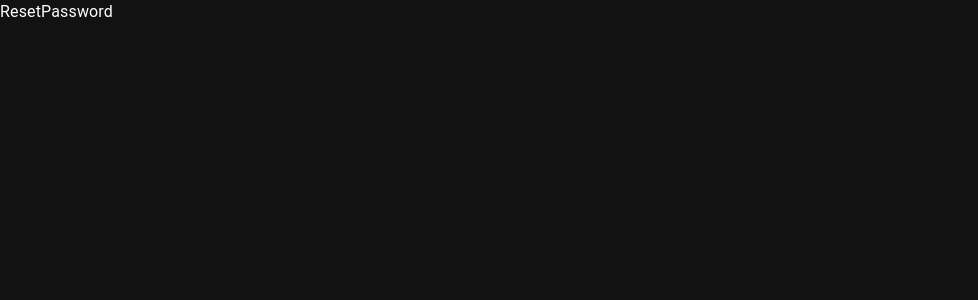
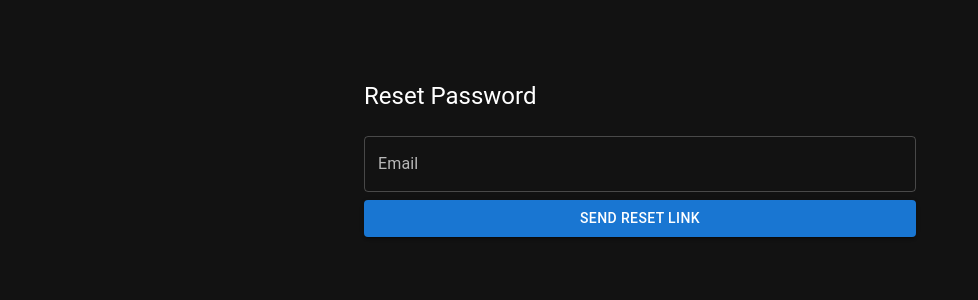
Before and after one commit to kirito0018/firebase-auth-app, a React (Vite) app: page /reset in a window 1280 px wide. Shown: the top 300 px of the page, without its empty margins (0-978 px from the left). Built offline with nearby package versions, Linux system fonts and the light colour scheme; no server answers.

Commit message:
Add register and reset password features, update auth context and private route handling

```diff
--- a/src/components/Auth/Login.jsx
+++ b/src/components/Auth/Login.jsx
@@ -1,7 +1,7 @@
 import { useState } from 'react';
 import { signInWithEmailAndPassword } from 'firebase/auth';
 import { auth } from '../../services/firebase';
-import { useNavigate } from 'react-router-dom';
+import { useNavigate, Link } from 'react-router-dom';
 import {
     Container,
     TextField,
@@ -31,11 +31,13 @@ export default function Login() {
                 <Typography variant="h4" gutterBottom>
                     Login
                 </Typography>
+
                 {error && (
                     <Typography color="error" variant="body2">
                         {error}
                     </Typography>
                 )}
+
                 <TextField
                     label="Email"
                     fullWidth
@@ -43,6 +45,7 @@ export default function Login() {
                     value={email}
                     onChange={(e) => setEmail(e.target.value)}
                 />
+
                 <TextField
                     label="Password"
                     type="password"
@@ -51,9 +54,28 @@ export default function Login() {
                     value={password}
                     onChange={(e) => setPassword(e.target.value)}
                 />
-                <Button variant="contained" color="primary" fullWidth onClick={handleLogin}>
+
+                <Button
+                    variant="contained"
+                    color="primary"
+                    fullWidth
+                    onClick={handleLogin}
+                    sx={{ mt: 2 }}
+                >
                     Login
                 </Button>
+                <Box mt={2} textAlign="center">
+                    <Button component={Link} to="/reset">
+                        Forgot Password?
+                    </Button>
+                </Box>
+                <Box mt={2} textAlign="center">
+                    <Typography variant="body2">
+                        Don't have an account?{' '}
+                        <Button component={Link} to="/register">Register</Button>
+                    </Typography>
+                </Box>
+
             </Box>
         </Container>
     );
--- a/src/components/Auth/LogoutButton.jsx
+++ b/src/components/Auth/LogoutButton.jsx
@@ -7,7 +7,7 @@ export default function LogoutButton() {
 
     const handleLogout = async () => {
         await auth.signOut();
-        navigate('/login');
+        navigate('/');
     };
 
     return (
--- a/src/components/Auth/Register.jsx
+++ b/src/components/Auth/Register.jsx
@@ -1,7 +1,84 @@
-import React from 'react'
+import { useState } from 'react';
+import {
+    Container,
+    TextField,
+    Button,
+    Typography,
+    Box,
+    Alert,
+} from '@mui/material';
+import { createUserWithEmailAndPassword } from 'firebase/auth';
+import { auth } from '../../services/firebase';
+import { useNavigate, Link } from 'react-router-dom';
 
 export default function Register() {
+    const [email, setEmail] = useState('');
+    const [password, setPassword] = useState('');
+    const [error, setError] = useState('');
+    const [success, setSuccess] = useState('');
+    const navigate = useNavigate();
+
+    const handleRegister = async () => {
+        setError('');
+        setSuccess('');
+
+        if (password.length < 6) {
+            setError('Password must be at least 6 characters');
+            return;
+        }
+
+        try {
+            await createUserWithEmailAndPassword(auth, email, password);
+            setSuccess('Account created successfully!');
+            navigate('/dashboard');
+        } catch (err) {
+            setError('Registration failed. Email may already be in use.');
+        }
+    };
+
     return (
-        <div>Register</div>
-    )
+        <Container maxWidth="sm">
+            <Box mt={10}>
+                <Typography variant="h4" gutterBottom>
+                    Register
+                </Typography>
+                {error && <Alert severity="error">{error}</Alert>}
+                {success && <Alert severity="success">{success}</Alert>}
+
+                <TextField
+                    label="Email"
+                    fullWidth
+                    margin="normal"
+                    value={email}
+                    onChange={(e) => setEmail(e.target.value)}
+                />
+
+                <TextField
+                    label="Password"
+                    type="password"
+                    fullWidth
+                    margin="normal"
+                    value={password}
+                    onChange={(e) => setPassword(e.target.value)}
+                />
+
+                <Button
+                    variant="contained"
+                    color="primary"
+                    fullWidth
+                    onClick={handleRegister}
+                    sx={{ mt: 2 }}
+                >
+                    Register
+                </Button>
+
+                <Box mt={2} textAlign="center">
+                    <Typography variant="body2">
+                        Already have an account?{' '}
+                        <Button component={Link} to="/login">Login</Button>
+                    </Typography>
+                </Box>
+            </Box>
+        </Container>
+    );
 }
--- a/src/components/Auth/ResetPassword.jsx
+++ b/src/components/Auth/ResetPassword.jsx
@@ -1,7 +1,50 @@
-import React from 'react'
+import { useState } from 'react';
+import { sendPasswordResetEmail } from 'firebase/auth';
+import { auth } from '../../services/firebase';
+import {
+    Container,
+    TextField,
+    Button,
+    Typography,
+    Box,
+    Alert,
+} from '@mui/material';
 
 export default function ResetPassword() {
+    const [email, setEmail] = useState('');
+    const [success, setSuccess] = useState('');
+    const [error, setError] = useState('');
+
+    const handleResetPassword = async () => {
+        setSuccess('');
+        setError('');
+        try {
+            await sendPasswordResetEmail(auth, email);
+            setSuccess('Password reset email sent. Check your inbox.');
+        } catch (err) {
+            setError('Error sending reset email. Make sure the email is valid.');
+        }
+    };
+
     return (
-        <div>ResetPassword</div>
-    )
+        <Container maxWidth="sm">
+            <Box mt={10}>
+                <Typography variant="h5" gutterBottom>
+                    Reset Password
+                </Typography>
+                {success && <Alert severity="success">{success}</Alert>}
+                {error && <Alert severity="error">{error}</Alert>}
+                <TextField
+                    label="Email"
+                    fullWidth
+                    margin="normal"
+                    value={email}
+                    onChange={(e) => setEmail(e.target.value)}
+                />
+                <Button variant="contained" color="primary" fullWidth onClick={handleResetPassword}>
+                    Send Reset Link
+                </Button>
+            </Box>
+        </Container>
+    );
 }
--- a/src/context/AuthContext.jsx
+++ b/src/context/AuthContext.jsx
@@ -19,7 +19,7 @@ export function AuthProvider({ children }) {
   if (loading) return <p>Carregando...</p>;
 
   return (
-    <AuthContext.Provider value={{ user }}>
+    <AuthContext.Provider value={{ user, loading }}>
       {children}
     </AuthContext.Provider>
   );
--- a/src/pages/Home.jsx
+++ b/src/pages/Home.jsx
@@ -4,14 +4,14 @@ import { AuthContext } from '../context/AuthContext';
 import { Container, Typography, Button, Box } from '@mui/material';
 
 export default function Home() {
-    const { user } = useContext(AuthContext);
+    const { user, loading } = useContext(AuthContext);
     const navigate = useNavigate();
 
     useEffect(() => {
-        if (user) {
+        if (!loading && user) {
             navigate('/dashboard');
         }
-    }, [user, navigate]);
+    }, [user, loading, navigate]);
 
     return (
         <Container>
@@ -19,6 +19,9 @@ export default function Home() {
                 <Typography variant="h4" gutterBottom>
                     Welcome to the App
                 </Typography>
+
+                {!user && !loading && (
+                    <>
                         <Typography variant="body1" gutterBottom>
                             Please login to access your dashboard.
                         </Typography>
@@ -30,6 +33,8 @@ export default function Home() {
                         >
                             Go to Login
                         </Button>
+                    </>
+                )}
             </Box>
         </Container>
     );
--- a/src/routes/AppRoutes.jsx
+++ b/src/routes/AppRoutes.jsx
@@ -13,6 +13,7 @@ export default function AppRoutes() {
             <Route path="/login" element={<Login />} />
             <Route path="/register" element={<Register />} />
             <Route path="/reset" element={<ResetPassword />} />
+            <Route path="/register" element={<Register />} />
             <Route
                 path="/dashboard"
                 element={
--- a/src/routes/PrivateRoute.jsx
+++ b/src/routes/PrivateRoute.jsx
@@ -3,8 +3,11 @@ import { Navigate } from 'react-router-dom';
 import { AuthContext } from '../context/AuthContext';
 
 export default function PrivateRoute({ children }) {
-    const { user } = useContext(AuthContext);
+    const { user, loading } = useContext(AuthContext);
+
+    if (loading) {
+        return <p>Loading...</p>;
+    }
 
     return user ? children : <Navigate to="/login" />;
-
 }
```
Also changed, not shown: 1 other file (tests, documents, lock files or other folders). Lines whose indentation alone changed are shown as unchanged.
